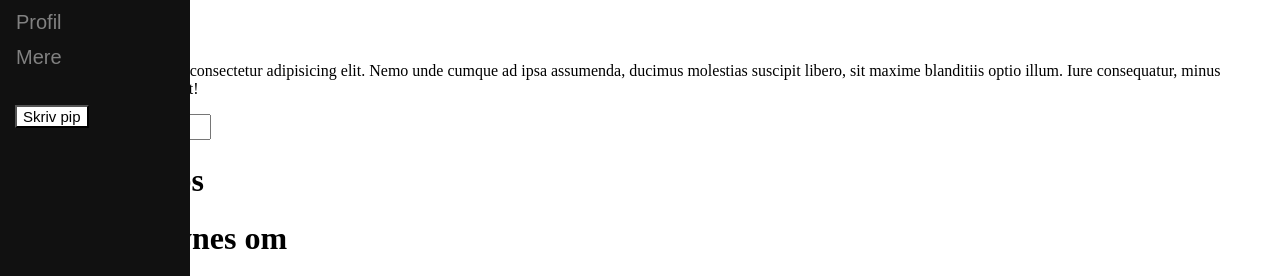
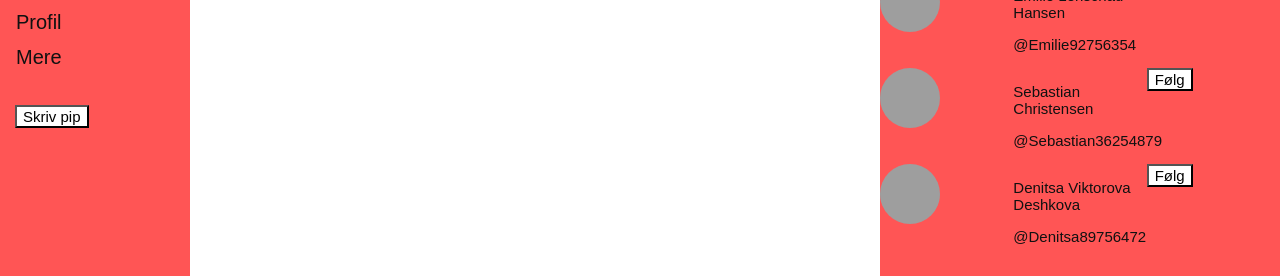
Before and after one commit to emilielhansen/pipper-opgave, a PHP site: page / in a window 1280 px wide. Shown: the part 309-585 px from the top of the page. Run offline with PHP 8.4, Linux system fonts and the light colour scheme; grey boxes are pictures that could not be loaded.

Commit message:
Update style.css

```diff
--- a/pipper-opgave/style.css
+++ b/pipper-opgave/style.css
@@ -11,7 +11,7 @@
     top: 0;
     /* Stay at the top */
     left: 0;
-    background-color: #111;
+    background-color: #f55f;
     /* Black */
     overflow-x: hidden;
     /* Disable horizontal scroll */
@@ -23,14 +23,14 @@
     padding: 6px 8px 6px 16px;
     text-decoration: none;
     font-size: 20px;
-    color: #818181;
+    color: #111;
     display: block;
     font-family: Arial, Helvetica, sans-serif;
 }
 
 /* When you mouse over the navigation links, change their color */
 .sidenav_venstre a:hover {
-    color: #f1f1f1;
+    color: #111;
 }
 
 /* Style page content */
@@ -72,13 +72,28 @@
 }
 
 
-
-
-
-
+.container{
+    display:block;
+    margin-left: 190px;
+    margin-right: auto;
+    width: 50%;
+    border: 2px solid #111;
+    padding: 20px;
+}
+#billede_avatar{
+    width: 60px;
+    height: 60px;
+    border-radius: 50%;
+}
+.bruger{
+    display: flex;
+}
+#person{
+    margin-left: 10px;
+}
 /* sidebar i højre side */
 
-.sidenav_højre {
+.sidenav_hoejre {
     height: 100%;
     /* Full-height: remove this if you want "auto" height */
     width: 400px;
@@ -90,7 +105,7 @@
     top: 0;
     /* Stay at the top */
     right: 0;
-    background-color: #111;
+    background-color: #f55f;
     /* Black */
     overflow-x: hidden;
     /* Disable horizontal scroll */
@@ -107,45 +122,46 @@
 
 
 /* Populære pips i højre side */
-.populære_pips {
+.populaere_pips {
     padding: 6px 8px 6px 16px;
     text-decoration: none;
     font-size: 13px;
-    color: #818181;
+    color: #111;
     font-family: Arial, Helvetica, sans-serif;
 }
 
 
 
 /* Folk du vil synes om (følg) i højre side */
-.følg {
+.foelg {
     padding: 6px 8px 6px 16px;
     text-decoration: none;
     font-size: 13px;
-    color: #818181;
+    color: #111;
     font-family: Arial, Helvetica, sans-serif;
 }
 
-#billede_cecilie {
-    width: 50px;
+#billede_person {
+    width: 60px;
     height: 60px;
+    border-radius: 50%;
 }
 
 #navn {
     text-decoration: none;
     font-size: 15px;
-    color: #818181;
+    color: #111;
     font-family: Arial, Helvetica, sans-serif;
 }
 
 #brugernavn {
     text-decoration: none;
     font-size: 15px;
-    color: #818181;
+    color: #111;
     font-family: Arial, Helvetica, sans-serif;
 }
 
-#følg_knap {
+#foelg_knap {
     background-color: white;
     font-family: Arial, Helvetica, sans-serif;
     font-size: 15px;
```
